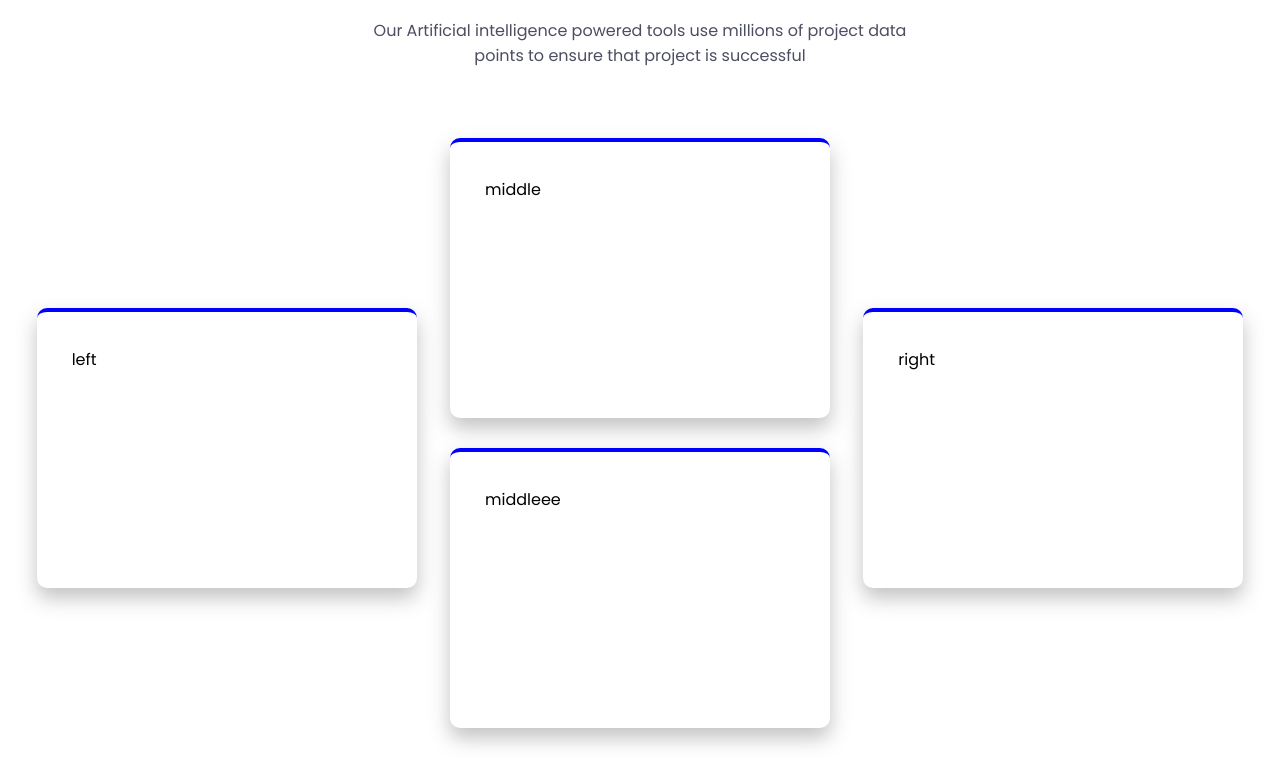
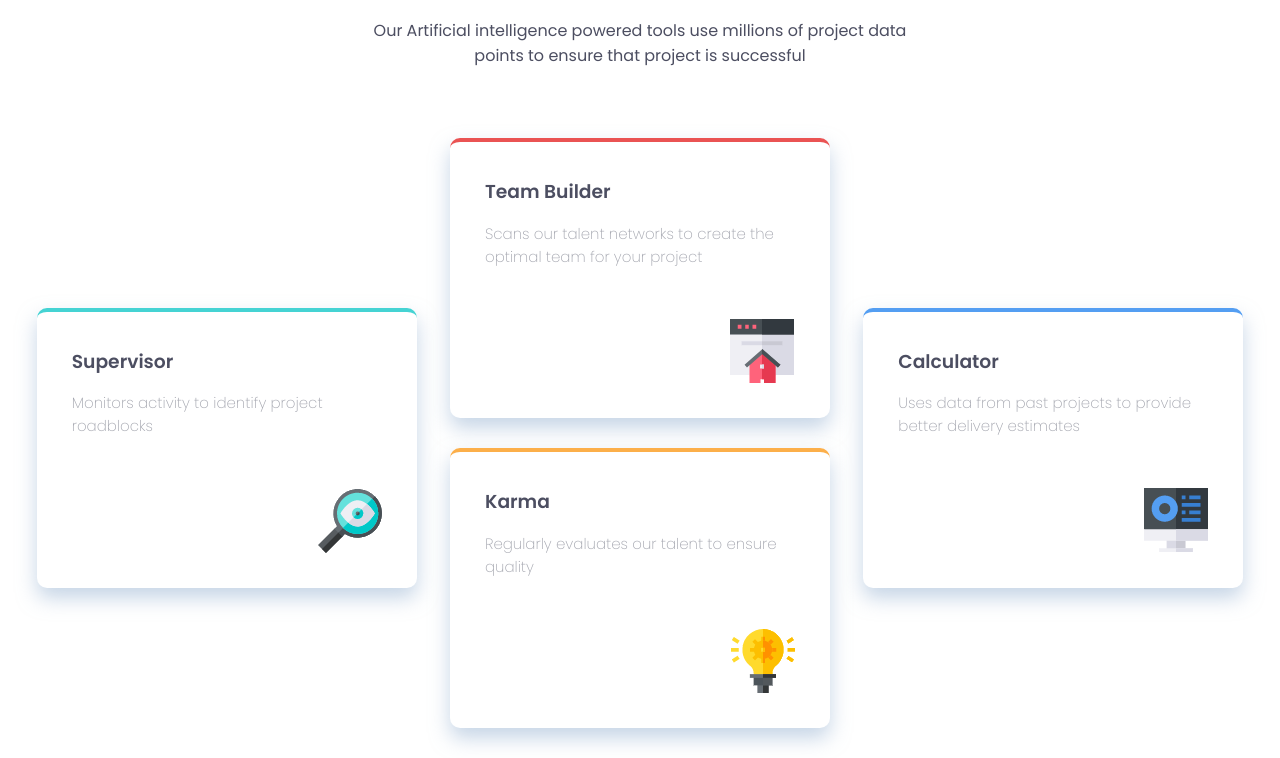
Before and after one commit to tadas258/four-card, a website: page index.html in a window 1280 px wide. Shown: the part 77-835 px from the top of the page. Drawn offline with Linux system fonts and the light colour scheme.

Commit message:
#3 cards finished

```diff
--- a/css/boxes.css
+++ b/css/boxes.css
@@ -1,8 +1,39 @@
 .card {
+  display: flex;
+  flex-direction: column;
+  justify-content: space-between;
+  align-items: flex-start;
   width: 380px;
   height: 280px;
   padding: 35px;
   border-radius: 10px;
-  border-top: 4px solid blue;
-  box-shadow: 0 10px 20px rgba(128, 128, 128, 0.479);
+  border-top: 4px solid;
+  box-shadow: 0 10px 20px rgba(143, 172, 206, 0.507);
 }
+.left-column > .card {
+  border-color: var(--main-cyan);
+}
+.middle-column > .card:first-child {
+  border-color: var(--main-red);
+}
+.middle-column > .card:last-child {
+  border-color: var(--main-orange);
+}
+.right-column > .card {
+  border-color: var(--main-blue);
+}
+.card > h3 {
+  text-transform: capitalize;
+  font-weight: 600;
+  color: var(--neutral-dark-blue);
+}
+.card > p {
+  font-size: 15px;
+  margin-top: -35px;
+  font-weight: 200;
+  color: var(--neutral-blue);
+}
+.card > img {
+  align-self: flex-end;
+  justify-self: flex-end;
+}
--- a/css/wrapper.css
+++ b/css/wrapper.css
@@ -3,7 +3,6 @@
   flex-direction: column;
   align-items: center;
   width: 1440px;
-
   top: 50%;
   position: absolute;
   margin: 0 calc(50% - 720px);
--- a/index.html
+++ b/index.html
@@ -27,20 +27,28 @@
             <div class="cards-section">
                 <div class="left-column">
                     <div class="card">
-                        left
+                        <h3>Supervisor</h3>
+                        <p>Monitors activity to identify project roadblocks</p>
+                        <img src="./img/lip.png" alt="lip">
                     </div>
                 </div>
                 <div class="middle-column">
                     <div class="card">
-                        middle
+                        <h3>Team builder</h3>
+                        <p>Scans our talent networks to create the optimal team for your project</p>
+                        <img src="./img/house.png" alt="house">
                     </div>
                     <div class="card">
-                        middleee
+                        <h3>Karma</h3>
+                        <p>Regularly evaluates our talent to ensure quality</p>
+                        <img src="./img/light-bulb.png" alt="bulb">
                     </div>
                 </div>
                 <div class="right-column">
                     <div class="card">
-                        right
+                        <h3>Calculator</h3>
+                        <p>Uses data from past projects to provide better delivery estimates</p>
+                        <img src="./img/Untitled.png" alt="pc">
                     </div>
                 </div>
             </div>
```
